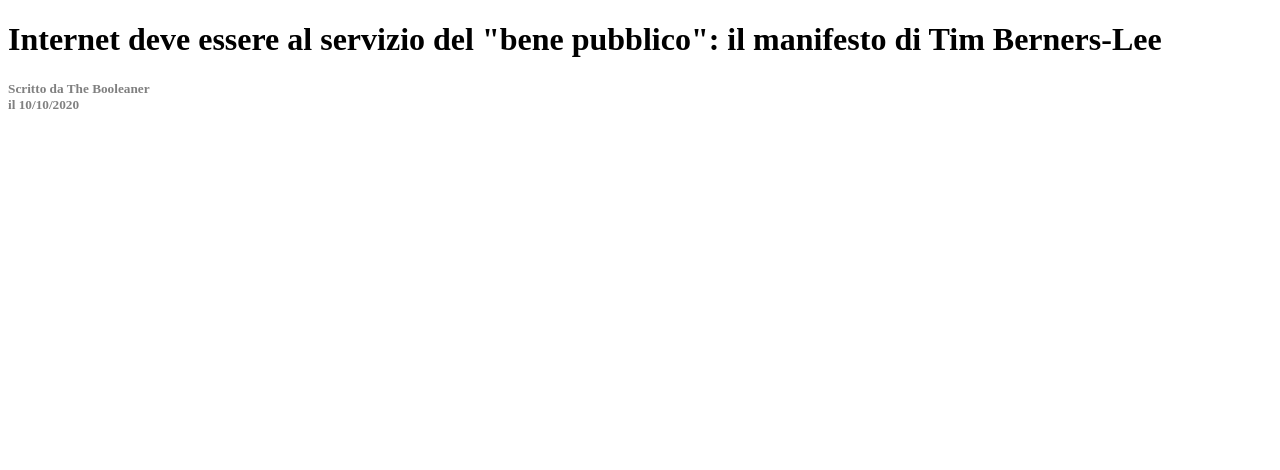
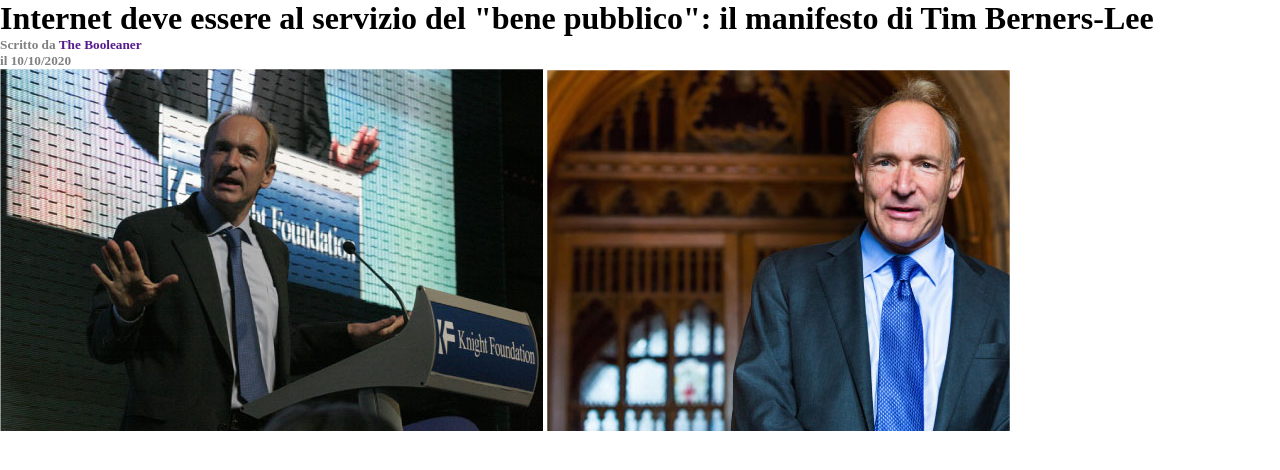
Before and after one commit to mas0110/html-css-booleaner, a plain HTML site: page index.html in a window 1280 px wide. Drawn offline with Linux system fonts and the light colour scheme.

Commit message:
foto nel main e reset nel css

```diff
--- a/assets/style.css
+++ b/assets/style.css
@@ -1,3 +1,20 @@
+*{
+    margin: 0;
+    padding: 0;
+    box-sizing: border-box;
+}
 #reference{
     color: grey;
 }
+
+a:link{
+    color: lightskyblue;
+    text-decoration: none;
+    background-color: transparent;
+}
+
+a:hover{
+    color: red;
+    background-color: transparent;
+    text-decoration: underline;
+}
--- a/index.html
+++ b/index.html
@@ -14,12 +14,15 @@
             manifesto di Tim Berners-Lee
         </h1>
         <h5 id="reference">
-            Scritto da The Booleaner <br>
+            Scritto da <a href="" target="_blank" id="booleaner">The Booleaner</a> <br>
             il 10/10/2020
         </h5>
-
     </header>
     <main>
+        <figure>
+            <img src="./assets/img/tim-1.jpg" alt="tim Berners-Lee 1">
+            <img src="./assets/img/tim-2.jpg" alt="tim Berners-Lee 2">
+        </figure>
 
     </main>
     <footer>
```
Also changed, not shown: assets/img/tim-1.jpg (added), assets/img/tim-2.jpg (added).
